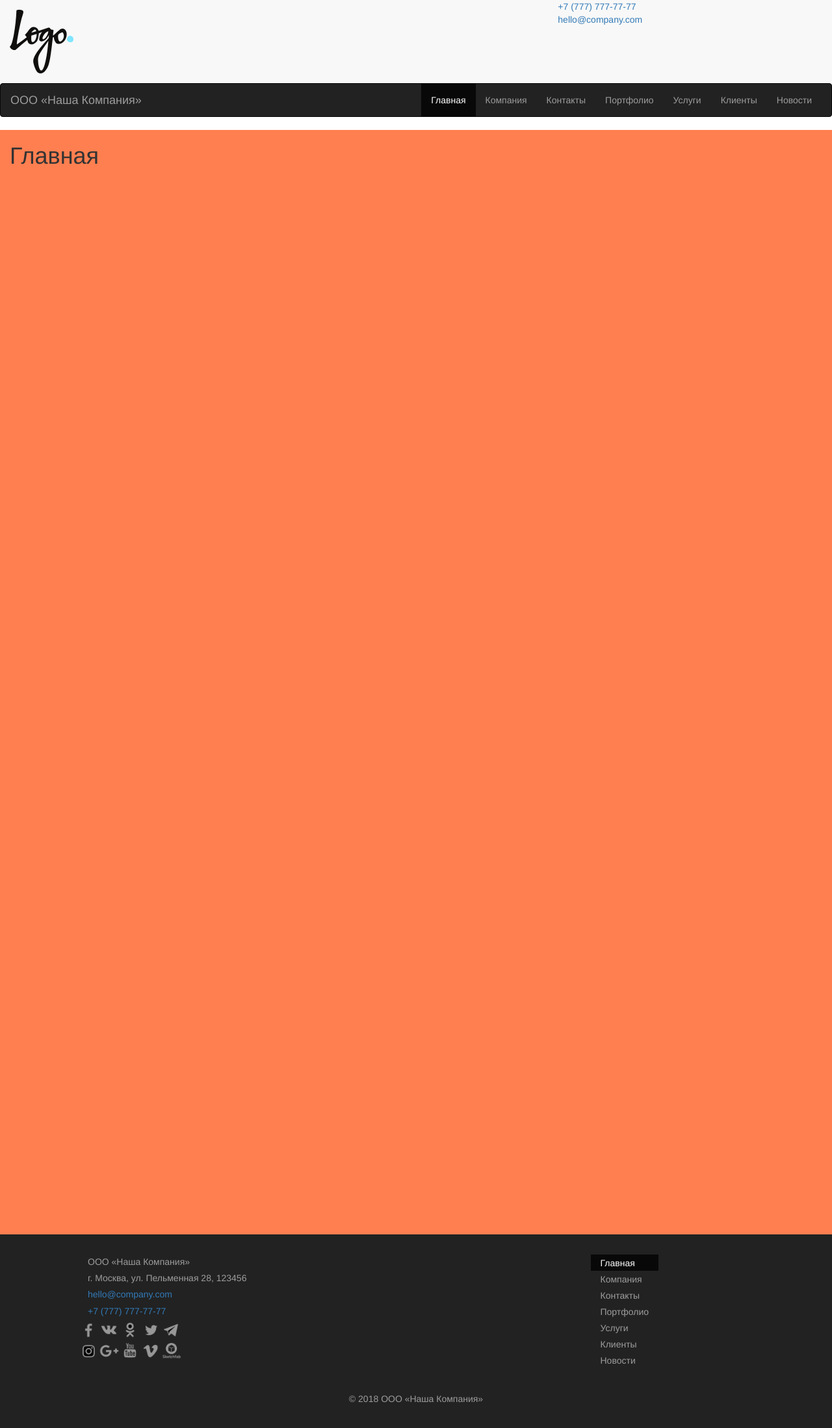
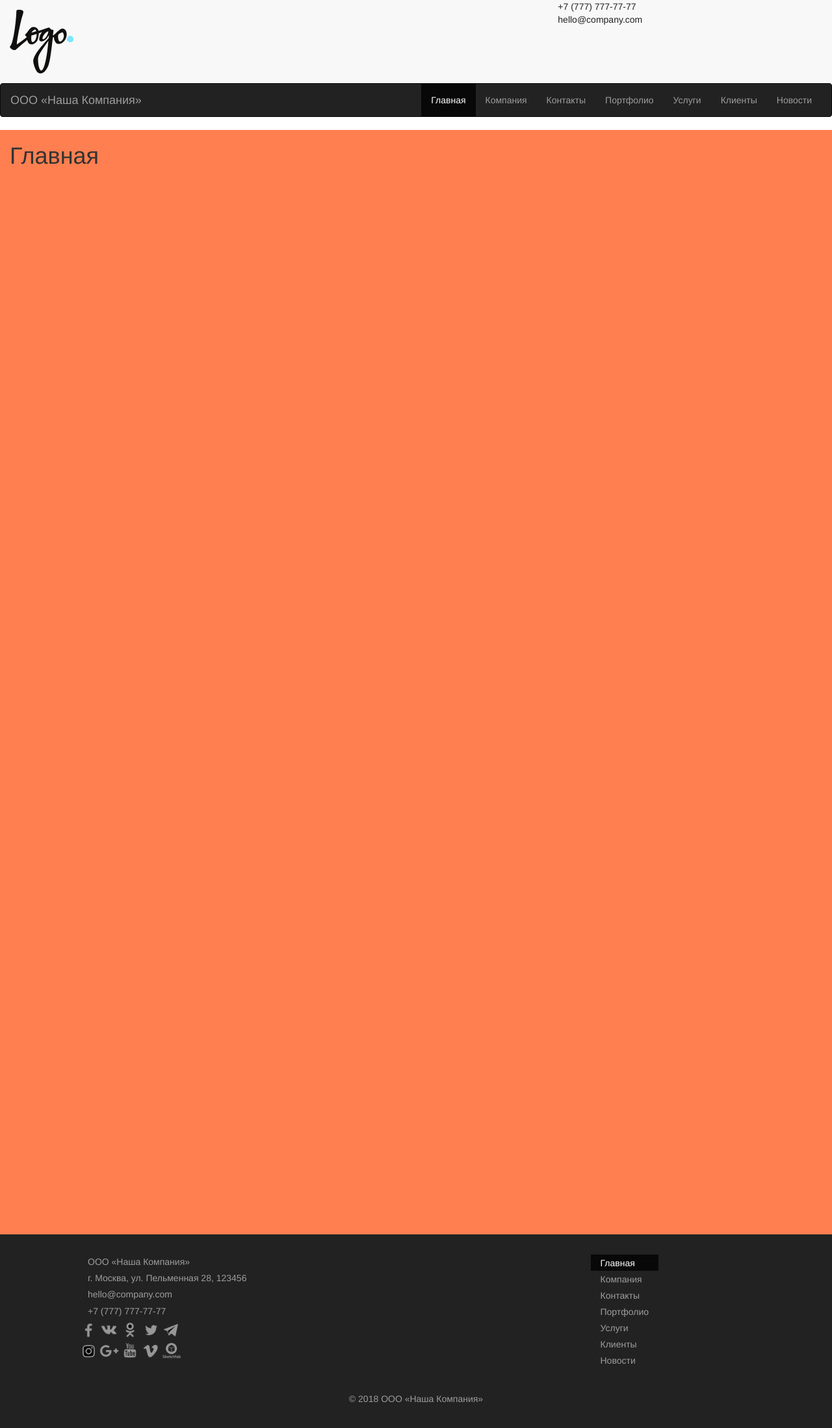
Before and after one commit to UshakovSergeySergey/CompanyWebsite, a React (Create React App) app: page / in a window 1280 px wide. Shown: the whole page at 65% size. Built offline with nearby package versions, Linux system fonts and the light colour scheme.

Commit message:
- fixed style of contacts in the footer - fixed style for hovered social media icons

```diff
--- a/src/common/Footer.js
+++ b/src/common/Footer.js
@@ -53,8 +53,8 @@ class Footer extends React.Component {
                         <div className='col-xs-6' style={ { lineHeight: 1.8 } }>
                             <div className='row'>{ webSiteStructure.getCompanyName() }</div>
                             <div className='row'>{ webSiteStructure.getCompanyLegalAddress() }</div>
-                            <div className='row'><a href={ 'mailto:' + webSiteStructure.getCompanyEmail() }>{ webSiteStructure.getCompanyEmail() }</a></div>
-                            <div className='row'><a href={ 'tel:' + webSiteStructure.getCompanyPhoneNumber() }>{ webSiteStructure.getCompanyPhoneNumber() }</a></div>
+                            <div className='row footer-contacts'><a href={ 'mailto:' + webSiteStructure.getCompanyEmail() }>{ webSiteStructure.getCompanyEmail() }</a></div>
+                            <div className='row footer-contacts'><a href={ 'tel:' + webSiteStructure.getCompanyPhoneNumber() }>{ webSiteStructure.getCompanyPhoneNumber() }</a></div>
                             <div className='row'>
                                 { this.getLinksToSocialMedia() }
                             </div>
--- a/src/common/Header.js
+++ b/src/common/Header.js
@@ -54,7 +54,7 @@ class Header extends React.Component {
                                 <img className='navbar-brand' style={ { height: '128px', width: '128px' } } src='logo.svg' alt={ webSiteStructure.getCompanyName() } />
                             </Link>
                         </div>
-                        <div className='col-xs-4'>
+                        <div className='col-xs-4 header-contacts'>
                             <div className='row'>
                                 <a href={ 'tel:' + webSiteStructure.getCompanyPhoneNumber() }>{ webSiteStructure.getCompanyPhoneNumber() }</a>
                             </div>
--- a/src/main.css
+++ b/src/main.css
@@ -17,6 +17,10 @@
 .social-media-icon {
     height: 32px;
     width: 32px;
+}
+
+.social-media-icon:hover {
+    filter: brightness(2);
 }
 
 #map-office-label {
@@ -42,3 +46,47 @@
     min-height: 25px !important;
     min-width: 100px !important;
 }
+
+.header-contacts a {
+    text-align: center;
+    color: #222222;
+}
+.header-contacts a:link {
+    text-align: center;
+    color: #222222;
+}
+.header-contacts a:visited {
+    text-align: center;
+    color: #222222;
+}
+.header-contacts a:active {
+    text-align: center;
+    color: #222222;
+}
+.header-contacts a:hover {
+    text-align: center;
+    color: #9d9d9d;
+    text-decoration: none;
+}
+
+.footer-contacts a {
+    text-align: center;
+    color: #9d9d9d;
+}
+.footer-contacts a:link {
+    text-align: center;
+    color: #9d9d9d;
+}
+.footer-contacts a:visited {
+    text-align: center;
+    color: #9d9d9d;
+}
+.footer-contacts a:active {
+    text-align: center;
+    color: #9d9d9d;
+}
+.footer-contacts a:hover {
+    text-align: center;
+    color: white;
+    text-decoration: none;
+}
```
